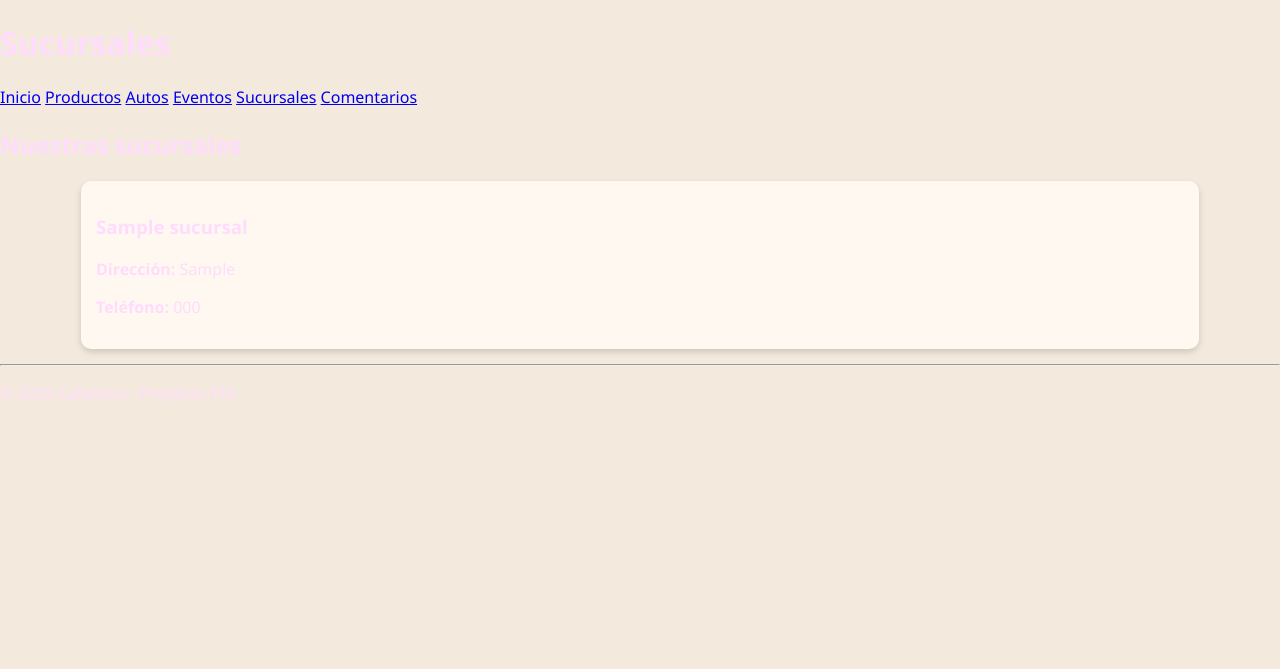
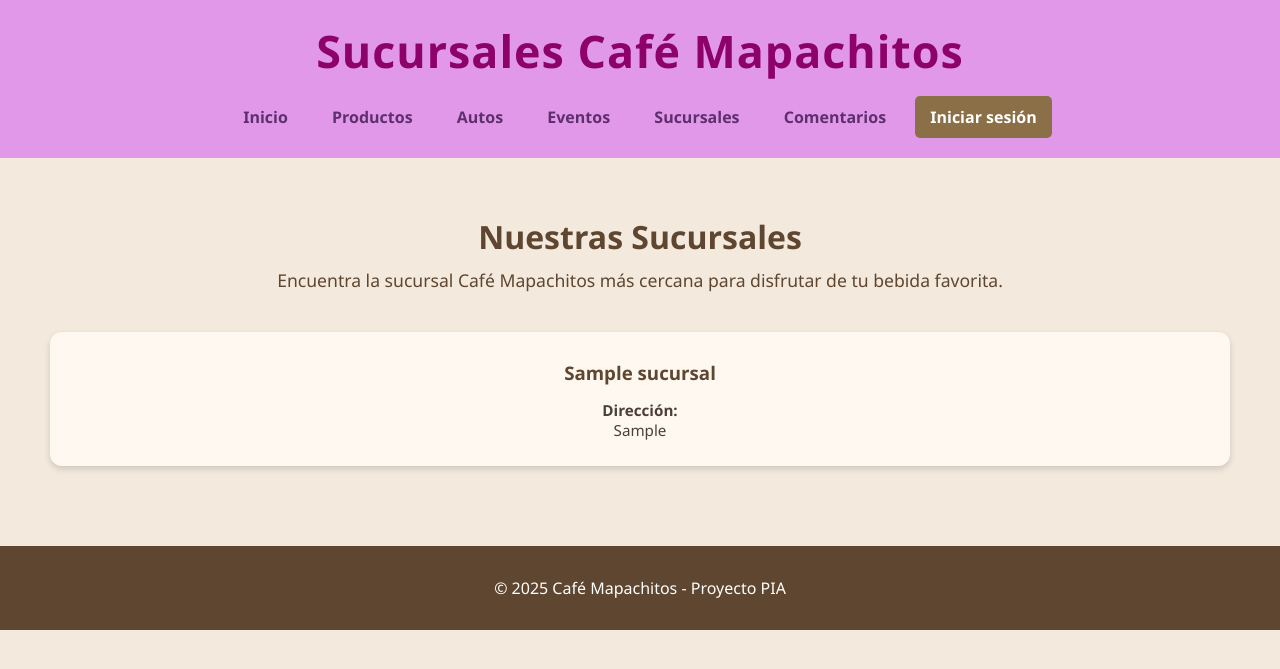
Before and after one commit to Frixar118/PIA, a Django app: page /sucursales/ in a window 1280 px wide. Shown: the top 669 px of the page. Run offline with Django 5.2, Linux system fonts and the light colour scheme; tables that the repository leaves empty hold one stand-in row (values such as "Sample post").

Commit message:
actualizacion

```diff
--- a/pagina/static/estilos.css
+++ b/pagina/static/estilos.css
@@ -1,32 +1,36 @@
-
+/* ================================
+   ESTILOS GENERALES
+================================ */
 body {
     margin: 0;
     padding: 0;
     font-family: "Segoe UI", Arial, sans-serif;
     background-color: #f3e9dd;
-    color: #ffdbfd;
+    color: #4b3f39; /* Mejor contraste */
 }
 
+/* ================================
+   HEADER Y MENÚ
+================================ */
 .header {
-    background-color: #fbcbff;
-    color: rgb(252, 162, 255);
+    background-color: #e298e9;
+    color: #8d016a;
     padding: 20px;
     text-align: center;
 }
 
 .titulo-principal {
     margin: 0;
-    font-size: 2.5em;
+    font-size: 2.8em;
     letter-spacing: 1px;
 }
-
 
 .menu {
     margin-top: 15px;
 }
 
 .menu a {
-    color: #f3e9dd;
+    color: #5e2f6e;
     padding: 10px 15px;
     margin: 0 5px;
     text-decoration: none;
@@ -80,91 +109,27 @@ body {
     color: #5e4630;
 }
 
-.boton {
+/* Botones */
+.boton,
+.login-btn {
     display: inline-block;
     margin-top: 10px;
     padding: 10px 18px;
     background-color: #8b6f47;
-    color: white;
+    color: white !important;
     text-decoration: none;
     border-radius: 6px;
     transition: 0.3s;
 }
 
-.boton:hover {
-    background-color: #5e4630;
-}
-
-.footer {
-    background-color: #5e4630;
-    color: white;
-    padding: 15px;
-    text-align: center;
-    margin-top: 40px;
-}
-
-.producto, .auto, .evento, .sucursal, .comentario {
-    background-color: #fff8f0;
-    padding: 15px;
-    margin: 15px auto;
-    width: 85%;
-    border-radius: 10px;
-    box-shadow: 0 3px 6px rgba(0,0,0,0.15);
-}
-
-button, input[type="submit"] {
-    background-color: #8b6f47;
-    color: white;
-    padding: 10px 15px;
-    border: none;
-    border-radius: 6px;
-    cursor: pointer;
-}
-
-button:hover {
-    background-color: #5e4630;
-}
-
-textarea, input[type="text"] {
-    width: 90%;
-    padding: 8px;
-    border-radius: 6px;
-    border: 1px solid #b8a99a;
-    background-color: #faf3eb;
-}
-
-#contador {
-    font-size: 0.9em;
-    color: #5e4630;
-}
-
-.imagenes-banner {
-    display: flex;
-    justify-content: center;
-    gap: 25px;
-    margin: 30px 0;
-}
-
-.banner-img {
-    width: 40%;
-    max-width: 1020px;
-    border-radius: 12px;
-    box-shadow: 0 3px 6px rgba(0,0,0,0.20);
-}
-
-.login-btn {
-    background-color: #8b6f47;
-    padding: 8px 14px;
-    border-radius: 6px;
-    margin-left: 15px;
-    color: white !important;
-    transition: 0.3s;
-}
-
+.boton:hover,
 .login-btn:hover {
     background-color: #5e4630;
 }
 
+/* ================================
+   LATERAL + SIDEBAR
+================================ */
 .contenedor-lateral {
     display: flex;
     gap: 30px;
@@ -261,6 +233,7 @@ textarea, input[type="text"] {
     max-width: 800px;
     margin: 0 auto 30px;
     font-size: 1.1em;
+    color: #5e4630;
 }
 
 .productos-grid {
@@ -306,3 +279,14 @@ textarea, input[type="text"] {
     color: #8b6f47;
     font-size: 1.2em;
 }
+
+/* ================================
+   FOOTER
+================================ */
+.footer {
+    background-color: #5e4630;
+    color: white;
+    padding: 15px;
+    text-align: center;
+    margin-top: 40px;
+}
--- a/pagina/templates/pagina/productos.html
+++ b/pagina/templates/pagina/productos.html
@@ -14,7 +14,6 @@
 
     <nav class="menu">
         <a href="{% url 'inicio' %}">Inicio</a>
-        <a href="{% url 'productos' %}" class="activo">Productos</a>
         <a href="{% url 'autos' %}">Autos</a>
         <a href="{% url 'eventos' %}">Eventos</a>
         <a href="{% url 'sucursales' %}">Sucursales</a>
@@ -37,7 +36,6 @@
         {% for producto in productos %}
         <div class="producto-card">
 
-            <!-- Imagen del producto -->
             <div class="producto-img">
                 {% if producto.imagen %}
                     <img src="{% static producto.imagen %}" alt="{{ producto.nombre }}">
--- a/pagina/templates/pagina/sucursales.html
+++ b/pagina/templates/pagina/sucursales.html
@@ -3,41 +3,63 @@
 <html lang="es">
 <head>
     <meta charset="UTF-8">
-    <title>Sucursales</title>
+    <title>Sucursales - Café Mapachitos</title>
     <link rel="stylesheet" href="{% static 'estilos.css' %}">
 </head>
 
 <body>
 
-<header>
-    <h1>Sucursales</h1>
-    <nav>
+<header class="header">
+    <h1 class="titulo-principal">Sucursales Café Mapachitos</h1>
+
+    <nav class="menu">
         <a href="{% url 'inicio' %}">Inicio</a>
         <a href="{% url 'productos' %}">Productos</a>
         <a href="{% url 'autos' %}">Autos</a>
         <a href="{% url 'eventos' %}">Eventos</a>
         <a href="{% url 'sucursales' %}">Sucursales</a>
-        <a href="/comentarios/">Comentarios</a>
+        <a href="{% url 'comentarios' %}">Comentarios</a>
+        <a href="/admin/login/" class="login-btn">Iniciar sesión</a>
     </nav>
 </header>
 
-<main>
-    <h2>Nuestras sucursales</h2>
+<main class="contenido">
 
-    {% for s in sucursales %}
-        <div class="sucursal">
-            <h3>{{ s.nombre }}</h3>
-            <p><strong>Dirección:</strong> {{ s.direccion }}</p>
-            <p><strong>Teléfono:</strong> {{ s.telefono }}</p>
+    <h2 class="subtitulo">Nuestras Sucursales</h2>
+    <p class="descripcion-menu">
+        Encuentra la sucursal Café Mapachitos más cercana para disfrutar de tu bebida favorita.
+    </p>
+
+    <section class="productos-grid">
+
+        {% for sucursal in sucursales %}
+        <div class="producto-card">
+
+            <h3>{{ sucursal.nombre }}</h3>
+
+            <p class="producto-descripcion">
+                <strong>Dirección:</strong><br>
+                {{ sucursal.direccion }}
+            </p>
+
+            {% if sucursal.horario %}
+            <p class="producto-descripcion">
+                <strong>Horario:</strong><br>
+                {{ sucursal.horario }}
+            </p>
+            {% endif %}
+
         </div>
-        <hr>
-    {% empty %}
-        <p>No hay sucursales registradas todavía.</p>
-    {% endfor %}
+        {% empty %}
+            <p>No hay sucursales registradas aún.</p>
+        {% endfor %}
+
+    </section>
+
 </main>
 
-<footer>
-    <p>© 2025 Cafetería - Proyecto PIA</p>
+<footer class="footer">
+    <p>© 2025 Café Mapachitos - Proyecto PIA</p>
 </footer>
 
 </body>
--- a/pagina/views.py
+++ b/pagina/views.py
@@ -3,6 +3,7 @@ from .models import Auto, Evento, Sucursal, Comentario
 
 def inicio(request):
     return render(request, 'pagina/index.html')
+
 
 from .models import Producto
 
```
Also changed, not shown: other parts of pagina/static/estilos.css (+39 -7 lines), pagina/templates/pagina/autos.html (+33 -22 lines), pagina/templates/pagina/comentarios.html (+41 -26 lines), pagina/templates/pagina/eventos.html (+49 -26 lines), pagina/templates/pagina/index.html (+0 -9 lines).
